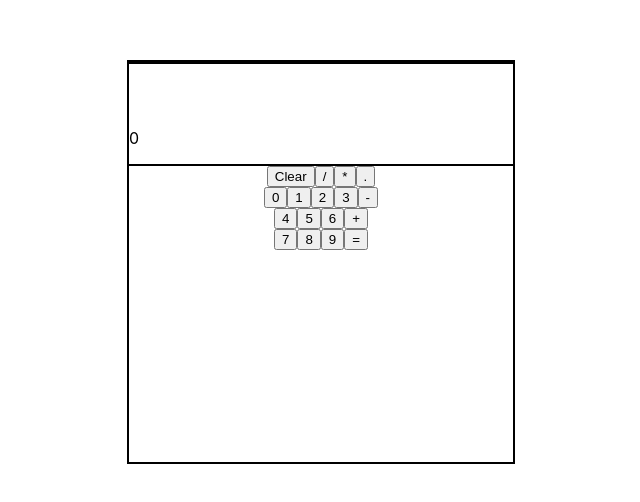
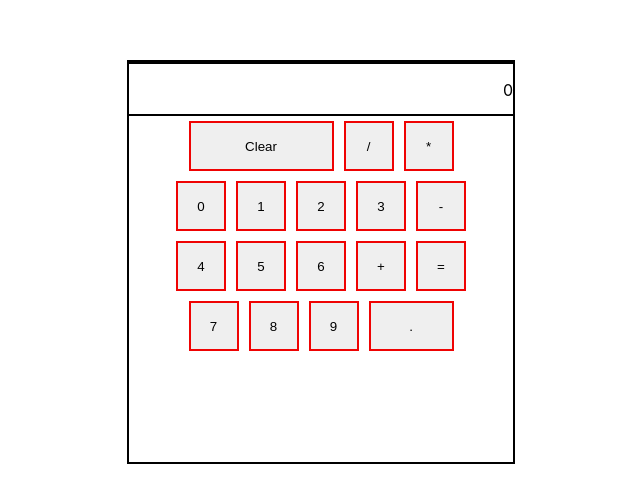
Before and after one commit to KianMouton/react-calculator, a React (Create React App) app: page / in a window 1280 px wide. Shown: the part 138-640 px from the top of the page, without its empty margins (319-959 px from the left). Built offline with nearby package versions, Linux system fonts and the light colour scheme.

Commit message:
made css look nice :)

```diff
--- a/src/App.css
+++ b/src/App.css
@@ -19,11 +19,10 @@
 
 #output {
   display: flex;
-  flex-direction: column;
   justify-content :end;
   border: 2px solid black;
   width: 100%;
-  height: 100px;
+  height: 50px;
 }
 
 .buttons {
@@ -40,3 +39,18 @@
   justify-content: center;
   width: 100%;
 }
+
+.cal-col button {
+  width: 50px;
+  height: 50px;
+  border: 2px solid rgb(239, 3, 3);
+  margin: 5px;
+}
+
+#clear {
+  width: 145px;
+}
+
+#decimal {
+  width: 85px;
+}
--- a/src/App.js
+++ b/src/App.js
@@ -53,7 +53,6 @@ function App() {
             <button onClick={handleClear} id="clear">Clear</button>
             <button onClick={handleNumber} id="divide">/</button>
             <button onClick={handleNumber} id="multiply">*</button>
-            <button onClick={handleNumber} id="decimal">.</button>
           </div>
           <div class="cal-col">
             <button onClick={handleNumber} id="zero">0</button>
@@ -67,14 +66,14 @@ function App() {
             <button onClick={handleNumber} id="five">5</button>
             <button onClick={handleNumber} id="six">6</button>
             <button onClick={handleNumber} id="add">+</button>
+            <button onClick={equals} id="equals">=</button>
           </div>
           <div className="cal-col">
             <button onClick={handleNumber} id="seven">7</button>
             <button onClick={handleNumber} id="eight">8</button>
             <button onClick={handleNumber} id="nine">9</button>
-            <button onClick={equals} id="equals">=</button>
+            <button onClick={handleNumber} id="decimal">.</button>
           </div>
-
         </div>
       </div>
     </div>
```
Also changed, not shown: public/index.html (line endings or trailing spaces).
